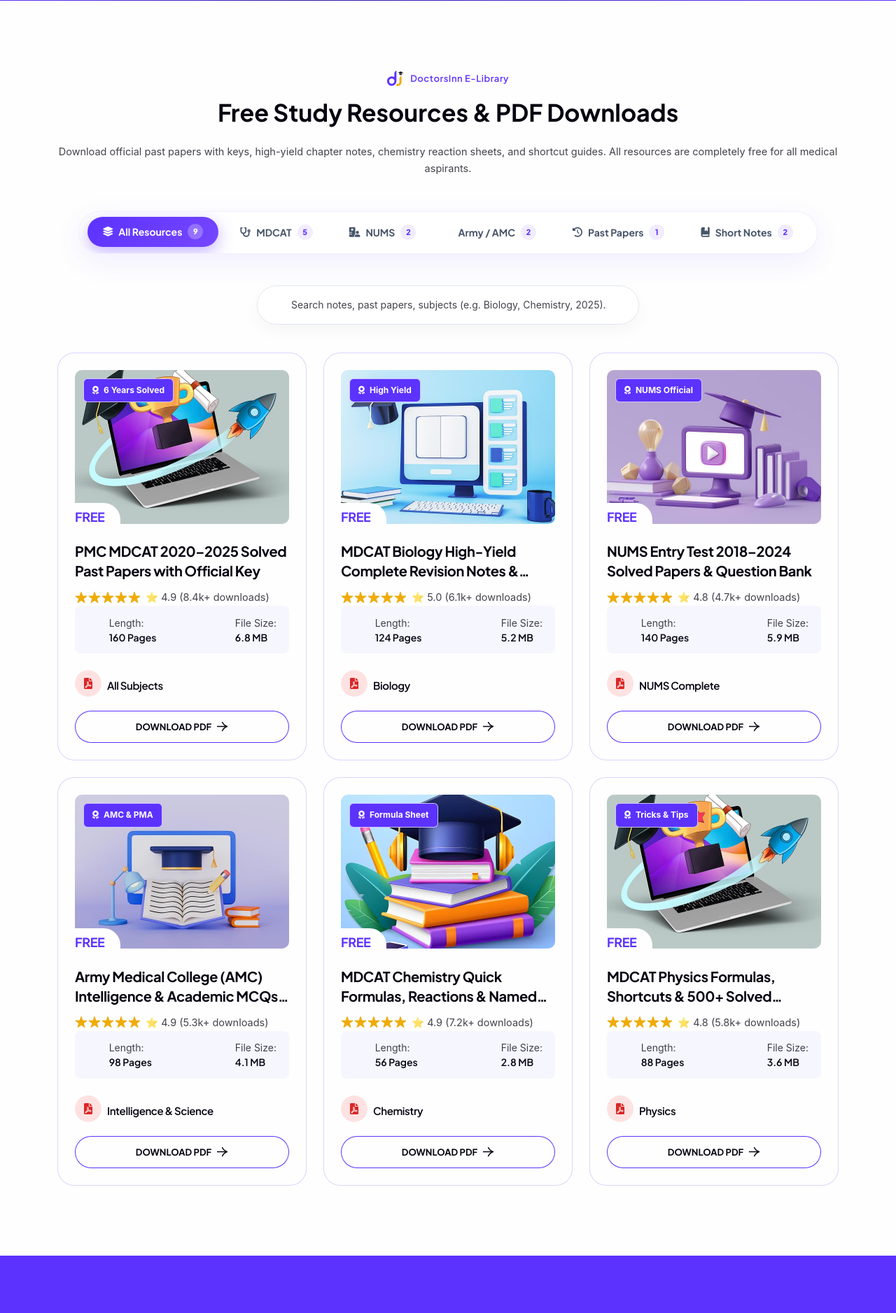
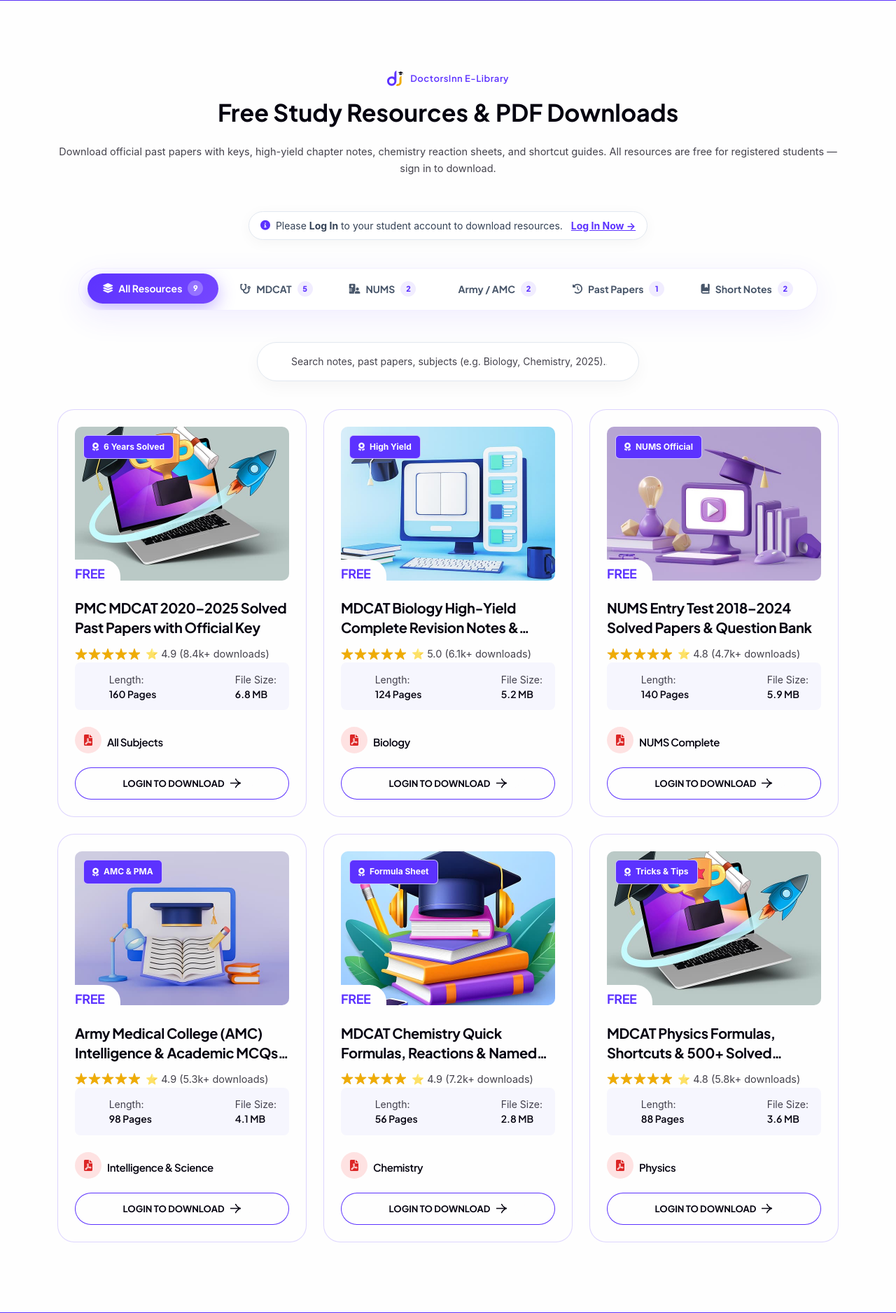
Before and after one commit to MuhammadAhmadAk/DoctorsInn, a Laravel app: page /e-library in a window 1280 px wide. Shown: the part 810-2687 px from the top of the page at 70% size. Run offline with Laravel 10, Linux system fonts and the light colour scheme; data comes from the database, SQL or seed files in the repository; some libraries are stand-ins or nearby versions; some web fonts are replaced.

Commit message:
feat: gate E-Library downloads behind student login, keep public catalog
Guests can still browse /e-library for SEO, but downloads now redirect to
login with a return URL. Public catalog shows a login notice and the card
CTA reads "LOGIN TO DOWNLOAD" for guests. Mock tests already gated the
same way.

```diff
--- a/app/Http/Controllers/RouteController.php
+++ b/app/Http/Controllers/RouteController.php
@@ -97,6 +97,11 @@ class RouteController extends Controller
 
     public function Frontend_DownloadResource($slug)
     {
+        if (! auth()->check() && ! session()->has('admin_user')) {
+            return redirect()->route('login', ['redirect' => route('e-library.download', $slug)])
+                ->with('warning', 'Please log in to your student account to download this resource.');
+        }
+
         $resources = SiteContentService::getAllResources();
         $found = null;
         foreach ($resources as $res) {
--- a/resources/views/frontend/components/elibrary-card.blade.php
+++ b/resources/views/frontend/components/elibrary-card.blade.php
@@ -53,7 +53,7 @@
             </div>
         </div>
         <a href="{{ route('e-library.download', $resource['slug']) }}" class="th-btn btn-sm style-border2" title="Download Free PDF">
-            DOWNLOAD PDF
+            {{ auth()->check() ? 'DOWNLOAD PDF' : 'LOGIN TO DOWNLOAD' }}
             <svg class="ms-2" width="16" height="14" viewBox="0 0 16 14" fill="none" xmlns="http://www.w3.org/2000/svg">
                 <path d="M7.5264 0C7.5264 0.6962 8.21633 1.738 8.9138 2.61293C9.81193 3.7394 10.8838 4.72347 12.1137 5.4748C13.0351 6.0374 14.154 6.57747 15.0528 6.57747M7.5264 13.1712C7.5264 12.475 8.21633 11.4332 8.9138 10.5583C9.81193 9.43187 10.8838 8.44773 12.1137 7.6964C13.0351 7.1338 14.154 6.59373 15.0528 6.59373M15.0528 6.5856H0" stroke="currentColor" stroke-width="1.5"></path>
             </svg>
--- a/resources/views/frontend/pages/elibrary.blade.php
+++ b/resources/views/frontend/pages/elibrary.blade.php
@@ -80,9 +80,19 @@
                     <span class="th-text-perspective">Free Study Resources & PDF Downloads</span>
                 </h2>
                 <p class="th_fade_anim max-width-700 mx-auto">
-                    Download official past papers with keys, high-yield chapter notes, chemistry reaction sheets, and shortcut guides. All resources are completely free for all medical aspirants.
+                    Download official past papers with keys, high-yield chapter notes, chemistry reaction sheets, and shortcut guides. All resources are free for registered students — sign in to download.
                 </p>
             </div>
+
+            @guest
+                <div class="test-auth-notice mb-40 text-center th_fade_anim">
+                    <div class="notice-pill d-inline-flex align-items-center gap-2 px-3 py-2">
+                        <i class="fa-solid fa-circle-info text-theme"></i>
+                        <span>Please <strong>Log In</strong> to your student account to download resources.</span>
+                        <a href="{{ route('login', ['redirect' => route('e-library')]) }}" class="text-theme fw-bold text-decoration-underline ms-1">Log In Now &rarr;</a>
+                    </div>
+                </div>
+            @endguest
 
             {{-- Category Filter Tabs (Matching Courses Style) --}}
             <div class="course-tab-wrap text-center mb-45 th_fade_anim" data-delay=".2">
```
